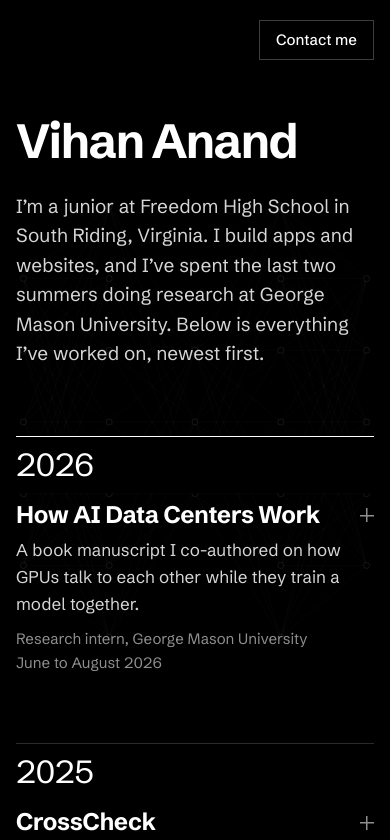
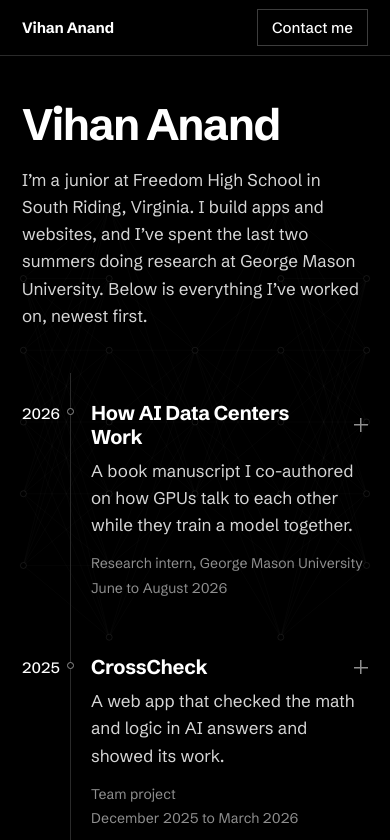
Before and after one commit to vihananand1/vihananand.xyz, a plain HTML site: page index.html in a window 390 px wide. Shown: the top 840 px of the page. Drawn offline with Linux system fonts and the light colour scheme.

Commit message:
Mobile: top bar for the contact button, more spacing, year rail with entry markers
Co-Authored-By: Claude Opus 5.5 <noreply@anthropic.com>

```diff
--- a/index.html
+++ b/index.html
@@ -15,6 +15,11 @@
 <body>
   <a class="skip" href="#work">Skip to projects</a>
 
+  <div class="topbar">
+    <span class="topbar-name" aria-hidden="true">Vihan Anand</span>
+    <button type="button" class="contact-toggle" popovertarget="contact">Contact me</button>
+  </div>
+
   <header class="intro wrap">
     <h1>Vihan Anand</h1>
     <p class="lede">
@@ -24,7 +29,6 @@
     </p>
   </header>
 
-  <button type="button" class="contact-toggle" popovertarget="contact">Contact me</button>
   <div id="contact" class="contact" popover>
     <dl>
       <div>
--- a/styles.css
+++ b/styles.css
@@ -91,11 +91,16 @@ time { font-variant-numeric: tabular-nums; }
 
 /* Contact: a button pinned to the top right that opens a small panel */
 
-.contact-toggle {
+/* Desktop: the button floats in the corner. Phones: it sits in a top bar. */
+.topbar {
   position: fixed;
   top: 1.25rem;
   right: var(--gutter);
   z-index: 10;
+}
+.topbar-name { display: none; }
+
+.contact-toggle {
   font: inherit;
   font-size: 0.9375rem;
   font-weight: 500;
@@ -339,25 +344,79 @@ footer p {
 /* Narrow screens: the year becomes a pinned bar, the dialog fills the screen */
 
 @media (max-width: 46rem) {
-  /* On phones the button sits at the top of the page and scrolls away,
-     so it never covers the text */
-  .contact-toggle { position: absolute; }
+  :root { --gutter: 1.375rem; }
 
-  .year { grid-template-columns: minmax(0, 1fr); }
+  /* A solid bar across the top holds the button, so it never sits on text */
+  .topbar {
+    position: sticky;
+    top: 0;
+    right: auto;
+    display: flex;
+    align-items: center;
+    justify-content: space-between;
+    height: 3.5rem;
+    padding-inline: var(--gutter);
+    background: var(--black);
+    border-bottom: 1px solid var(--rule);
+  }
+  .topbar-name {
+    display: block;
+    font-size: 0.9375rem;
+    font-weight: 700;
+    letter-spacing: -0.01em;
+  }
+  .contact-toggle { padding: 0.35rem 0.875rem; }
+  .contact { top: 4rem; }
+
+  .intro { padding-block: 3rem 2.75rem; }
+  .intro h1 { font-size: 2.75rem; margin-bottom: 1.25rem; }
+  .lede { font-size: 1.0625rem; line-height: 1.6; }
+
+  /* Timeline: a narrow year column, then a vertical line with a dot per entry */
+  .year {
+    grid-template-columns: 3rem minmax(0, 1fr);
+    column-gap: 0;
+    border-top: 0;
+    padding-bottom: 0;
+  }
 
   .year-label {
-    top: 0;
-    z-index: 1;
-    padding: 0.75rem 0;
-    background: var(--black);
-    font-size: 2rem;
+    top: 4.75rem;
+    padding-top: 2.05rem;
+    font-size: 0.9375rem;
+    font-weight: 500;
+    letter-spacing: 0;
   }
 
-  .entry { padding-block: 1.25rem; }
-  .entries li:first-child .entry { padding-top: 0.5rem; }
+  .entries {
+    border-left: 1px solid var(--rule);
+    padding-left: 1.25rem;
+  }
+  .entries li { position: relative; }
+  .entries li::before {
+    content: "";
+    position: absolute;
+    left: calc(-1.25rem - 4px);
+    top: 2.2rem;
+    width: 7px;
+    height: 7px;
+    border: 1px solid var(--muted);
+    border-radius: 50%;
+    background: var(--black);
+  }
+  .year:last-child .entries { padding-bottom: 1rem; }
 
-  .entry-meta { display: block; }
-  .entry-meta time { display: block; }
+  .entry { padding-block: 1.75rem; }
+  .entry-title { font-size: 1.25rem; }
+  .entry-blurb { margin-top: 0.5rem; }
+  .entry-meta {
+    display: block;
+    margin-top: 0.875rem;
+    font-size: 0.875rem;
+  }
+  .entry-meta time { display: block; margin-top: 0.125rem; }
+
+  footer { padding-block: 1.5rem 3.5rem; }
 
   .detail {
     width: 100%;
```
